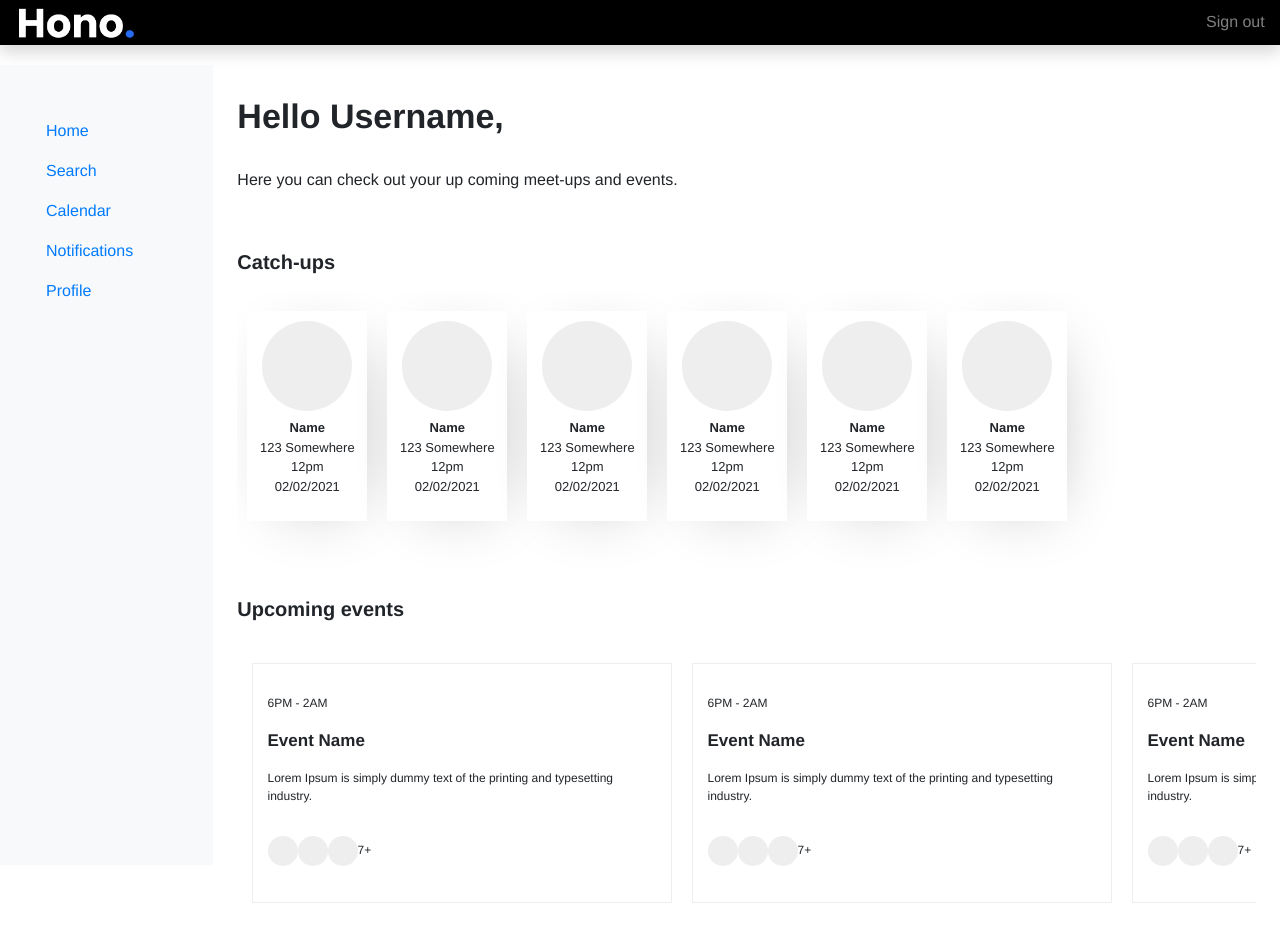
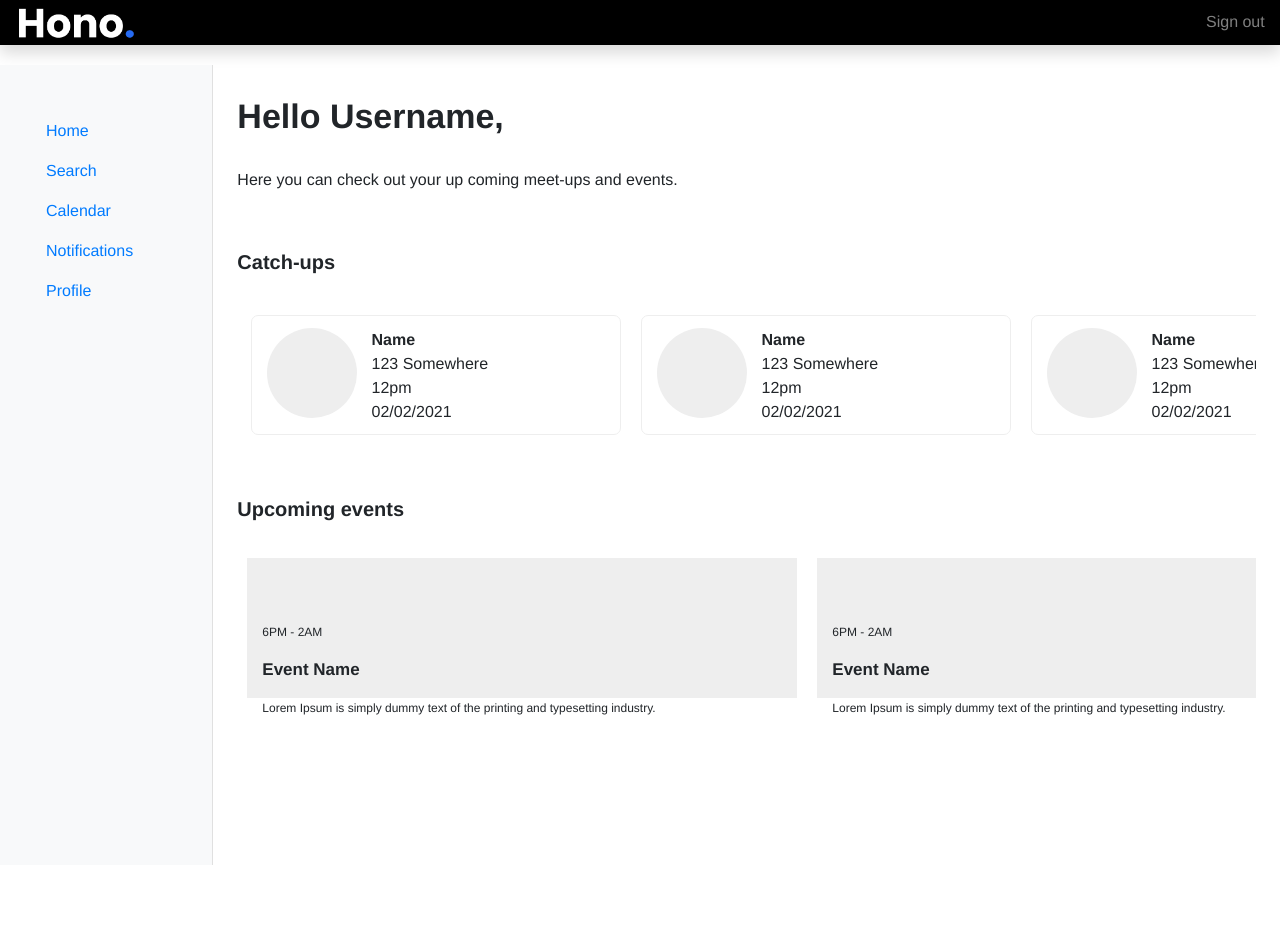
Before and after one commit to LindseydB/Meet-your-work-mates, a React (Create React App) app in the folder client/: page /dashboard in a window 1280 px wide. After the commit the page ends 800 px from the top, so only its background shows below. Built offline with nearby package versions, Linux system fonts and the light colour scheme.

Commit message:
Dashboard restyled

```diff
--- /dev/null
+++ b/client/src/components/EventList/EventList.css
@@ -0,0 +1,15 @@
+.event{
+
+  background:#eeeeee;
+  width:507px!important;
+  height:187px!important;
+  float:left;
+  margin:0 10px;
+  padding-top:35px;
+  border:1px solid #e0e0e0;
+
+}
+
+.catchups{
+  margin:0 10px;
+}
--- a/client/src/components/EventList/EventList.js
+++ b/client/src/components/EventList/EventList.js
@@ -7,15 +7,14 @@ export default class EventList extends Component{
 
       <div className="container-fluid">
           <div className="scrolling-wrapper row flex-row flex-nowrap mt-4 pb-4 pt-2">
-
-          <div className="events">
-            <div className="event">
+          <div className="catchups">
+            <div className="catchup">
               <div className="row">
-                <div className="col-12">
+                <div className="col-3">
                   <div className="profileimg">
                   </div>
                 </div>
-               <div className="col-12">
+               <div className="col-9">
                   <p class="eventText"><strong>Name</strong><br />
                   123 Somewhere<br />
                   12pm<br />
@@ -26,14 +25,14 @@ export default class EventList extends Component{
           </div>
 
 
-          <div className="events">
-            <div className="event">
+          <div className="catchups">
+            <div className="catchup">
               <div className="row">
-                <div className="col-12">
+                <div className="col-3">
                   <div className="profileimg">
                   </div>
                 </div>
-               <div className="col-12">
+               <div className="col-9">
                   <p class="eventText"><strong>Name</strong><br />
                   123 Somewhere<br />
                   12pm<br />
@@ -44,15 +43,14 @@ export default class EventList extends Component{
           </div>
 
 
-
-          <div className="events">
-            <div className="event">
+          <div className="catchups">
+            <div className="catchup">
               <div className="row">
-                <div className="col-12">
+                <div className="col-3">
                   <div className="profileimg">
                   </div>
                 </div>
-               <div className="col-12">
+               <div className="col-9">
                   <p class="eventText"><strong>Name</strong><br />
                   123 Somewhere<br />
                   12pm<br />
@@ -62,14 +60,14 @@ export default class EventList extends Component{
             </div>
           </div>
 
-          <div className="events">
-            <div className="event">
+          <div className="catchups">
+            <div className="catchup">
               <div className="row">
-                <div className="col-12">
+                <div className="col-3">
                   <div className="profileimg">
                   </div>
                 </div>
-               <div className="col-12">
+               <div className="col-9">
                   <p class="eventText"><strong>Name</strong><br />
                   123 Somewhere<br />
                   12pm<br />
@@ -79,14 +77,14 @@ export default class EventList extends Component{
             </div>
           </div>
 
-          <div className="events">
-            <div className="event">
+          <div className="catchups">
+            <div className="catchup">
               <div className="row">
-                <div className="col-12">
+                <div className="col-3">
                   <div className="profileimg">
                   </div>
                 </div>
-               <div className="col-12">
+               <div className="col-9">
                   <p class="eventText"><strong>Name</strong><br />
                   123 Somewhere<br />
                   12pm<br />
@@ -97,14 +95,14 @@ export default class EventList extends Component{
           </div>
 
 
-          <div className="events">
-            <div className="event">
+          <div className="catchups">
+            <div className="catchup">
               <div className="row">
-                <div className="col-12">
+                <div className="col-3">
                   <div className="profileimg">
                   </div>
                 </div>
-               <div className="col-12">
+               <div className="col-9">
                   <p class="eventText"><strong>Name</strong><br />
                   123 Somewhere<br />
                   12pm<br />
--- a/client/src/components/home/home.css
+++ b/client/src/components/home/home.css
@@ -1,20 +1,22 @@
 .event{
 
   background:#eeeeee;
-  width:110px;
-  height:180px;
+  width:507px!important;
+  height:187px!important;
   float:left;
   margin:0 10px;
   padding-top:35px;
-  border:3px solid #ffffff;
-  -webkit-box-shadow: 10px 10px 66px -28px rgba(0,0,0,0.32);
-  -moz-box-shadow: 10px 10px 66px -28px rgba(0,0,0,0.32);
-   box-shadow: 10px 10px 66px -28px rgba(0,0,0,0.32);
+  border:1px solid #e0e0e0;
 
 }
 
-.meetups{
+.meetup{
+  background:#eeeeee;
+  width:600px!important;
+  height:360px!important;
+  float:left;
   margin:0 10px;
+  padding-top:35px;
 }
 
 ::-webkit-scrollbar {
@@ -35,14 +37,12 @@
   margin:0 15px;
 }
 
-.meetup{
+.events{
 
   background:#eeeeee;
-  width:420px;
-  height:240px;
+  width:503px;
+  height:187px;
   float:left;
-  margin:1%;
-
 }
 
 .eventtitle, .eventinfo{
--- a/client/src/containers/pages/Home/home.css
+++ b/client/src/containers/pages/Home/home.css
@@ -1,26 +1,27 @@
+.catchup{
+  background: #ffffff;
+  width: 370px;
+  height: 120px;
+  border-radius:7px;
+  float: left;
+  margin: 1%;
+  border: 1px solid #eeeeee;
+  padding-top:12px;
+}
+
+.catchups{
+  margin:0 10px;
+}
+
 .event{
 
-  background:#ffffff;
-  width:120px;
-  height:210px;
+  background:#eeeeee;
+  width:507px!important;
+  height:187px!important;
   float:left;
   margin:0 10px;
-  padding-top:10px;
-  -webkit-box-shadow: 10px 10px 66px -28px rgba(0,0,0,0.32);
-  -moz-box-shadow: 10px 10px 66px -28px rgba(0,0,0,0.32);
-  box-shadow: 10px 10px 66px -28px rgba(0,0,0,0.32);
-
-
-}
-
-.eventText{
-  font-size:13px;
-  text-align: center;
-  margin-top:7px;
-}
-
-.meetups{
-  margin:0 10px;
+  padding-top:35px;
+  border:1px solid #e0e0e0;
 }
 
 ::-webkit-scrollbar {
@@ -42,14 +43,13 @@
 }
 
 .meetup{
-
-  background:#ffffff;
-  width:420px;
-  height:240px;
+  background:#eeeeee;
+  width:550px!important;
+  height:140px!important;
   float:left;
-  margin:1%;
-  border:1px solid #eeeeee;
-
+  margin:0 10px;
+  padding-top:35px;
+  border-radius:0!important;
 }
 
 .eventtitle, .eventinfo{
@@ -69,7 +69,7 @@
 
 .scrolling-wrapper{
   overflow-x: auto;
-  height: 287px;
+  height: 187px;
   padding-top: 19px!important;
 }
 
--- a/client/src/css/App.css
+++ b/client/src/css/App.css
@@ -1,5 +1,18 @@
 *{
   font-family:helvetica;
+}
+
+.meetup{
+  height: 120px!important;
+  width: 390px!important;
+  padding-top: 13px;
+  border-radius:7px;
+
+}
+
+p.eventText{
+  text-align: left!important;
+  padding-left:20px;
 }
 
 
@@ -71,6 +84,8 @@ ul.navbar-nav{
 
 .bg-light{
   height:100vh!important;
+  background:#f9f9f9!important;
+  border-right:1px solid #e0e0e0;
 }
 
 .heading{
```
